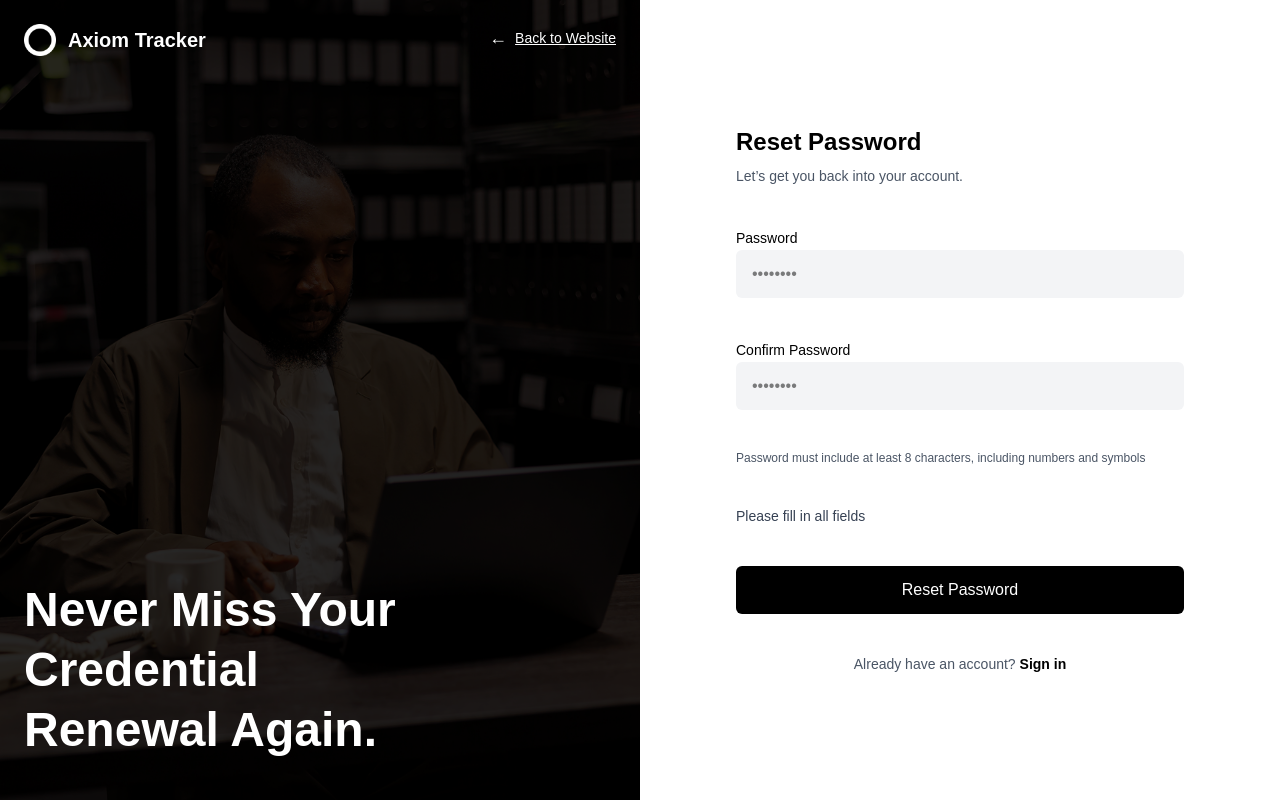
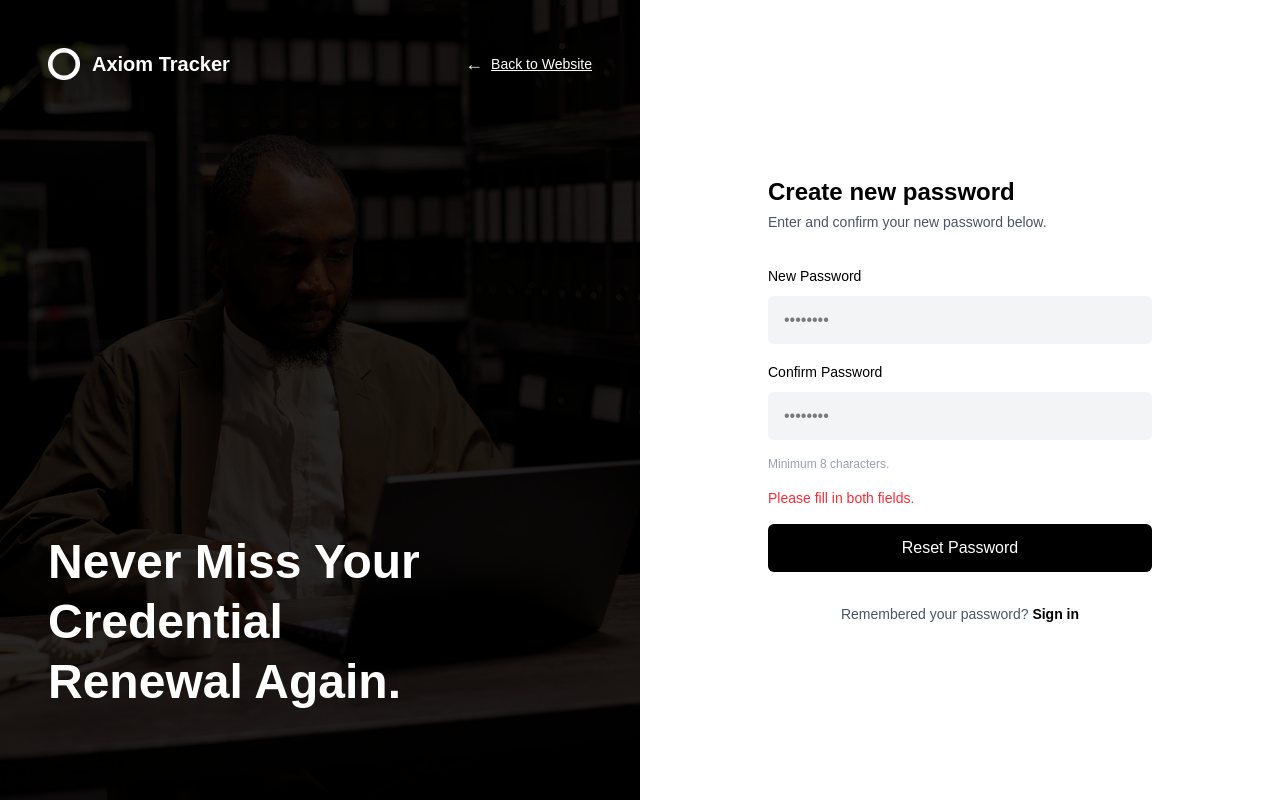
Before and after one commit to jeremiqque/Axiomtracker, a React (Vite) app: page /reset in a window 1280 px wide. Both pictures are taken after a click on the button "Reset Password". Built offline with nearby package versions, Linux system fonts and the light colour scheme; no server answers; a web font is replaced by a local one.

Commit message:
added password reset page

```diff
--- a/src/components/ResetPassword.tsx
+++ b/src/components/ResetPassword.tsx
@@ -2,84 +2,51 @@ import { useState, useEffect } from "react";
 import { Link, useNavigate } from "react-router-dom";
 import privateImg from "../assets/private.png";
 import subtract from "../assets/subtract.png";
+import supabase from "../lib/supabase";
 
-export default function InviteEmployees() {
+export default function ResetPassword() {
   const [password, setPassword] = useState("");
   const [confirmPassword, setConfirmPassword] = useState("");
   const [loading, setLoading] = useState(false);
-  const [message, setMessage] = useState("");
-  const [token, setToken] = useState("");
-  const [email, setEmail] = useState("");
+  const [error, setError] = useState("");
+  const [done, setDone] = useState(false);
   const navigate = useNavigate();
 
   useEffect(() => {
-    // Get email from localStorage
-    const emailParam = localStorage.getItem("reset_email");
-
-    if (emailParam) {
-      setEmail(emailParam);
-      // For simplicity, set a dummy token or handle without token
-      setToken("dummy_token");
-    } else {
-      setMessage("No email found. Please go back and enter your email.");
+    // Supabase auto-exchanges the recovery code from the URL on load.
+    // onAuthStateChange fires PASSWORD_RECOVERY once that's done.
+    const { data: { subscription } } = supabase.auth.onAuthStateChange((event) => {
+      if (event === "PASSWORD_RECOVERY") {
+        // session is now established — form is already visible
       }
+    });
+    return () => subscription.unsubscribe();
   }, []);
 
   const handleReset = async () => {
+    setError("");
+
     if (!password || !confirmPassword) {
-      setMessage("Please fill in all fields");
+      setError("Please fill in both fields.");
       return;
     }
-
     if (password.length < 8) {
-      setMessage("Password must be at least 8 characters");
+      setError("Password must be at least 8 characters.");
       return;
     }
-
     if (password !== confirmPassword) {
-      setMessage("Passwords do not match");
-      return;
-    }
-
-    if (!token || !email) {
-      setMessage("Invalid reset link. Please request a new password reset.");
+      setError("Passwords do not match.");
       return;
     }
 
     setLoading(true);
-    setMessage("");
+    const { error: updateError } = await supabase.auth.updateUser({ password });
+    setLoading(false);
 
-    try {
-      const apiUrl = import.meta.env.VITE_API_URL || 'http://localhost:3001';
-      const response = await fetch(`${apiUrl}/api/reset-password`, {
-        method: 'POST',
-        headers: {
-          'Content-Type': 'application/json',
-        },
-        body: JSON.stringify({
-          email,
-          token,
-          newPassword: password,
-        }),
-      });
-
-      const data = await response.json();
-
-      if (!response.ok) {
-        setMessage(data.error || 'Failed to reset password');
-        return;
-      }
-
-      setMessage("Password reset successful");
-
-      setTimeout(() => {
-        navigate("/resetconfirm");
-      }, 1200);
-    } catch (err) {
-      console.error(err);
-      setMessage("Something went wrong. Try again.");
-    } finally {
-      setLoading(false);
+    if (updateError) {
+      setError(updateError.message);
+    } else {
+      setDone(true);
     }
   };
 
@@ -94,23 +61,19 @@ export default function InviteEmployees() {
           <div className="absolute inset-0 bg-black/60" />
         </div>
 
-        <div className="relative h-full flex flex-col justify-between p-12 text-white">
-          <div>
-            <div className="absolute top-6 left-6 flex items-center gap-3 text-white">
+        <div className="relative h-full flex flex-col p-12 text-white">
+          <div className="flex items-center justify-between">
+            <div className="flex items-center gap-3">
               <img src={subtract} alt="Axiom Tracker Logo" className="w-8 h-8 invert" />
-              <span className="hidden md:block text-xl font-semibold">Axiom Tracker</span>
+              <span className="text-xl font-semibold">Axiom Tracker</span>
             </div>
-
-            <Link
-              to="/"
-              className="absolute top-6 right-6 text-white flex items-center gap-2 cursor-pointer"
-            >
+            <Link to="/" className="text-white flex items-center gap-2">
               <span className="text-lg">←</span>
-              <p className="hidden md:block underline text-sm">Back to Website</p>
+              <p className="underline text-sm">Back to Website</p>
             </Link>
           </div>
 
-          <div className="absolute bottom-10 left-6 text-white">
+          <div className="mt-auto pb-10">
             <h1 className="text-3xl sm:text-4xl lg:text-5xl font-bold leading-tight">
               Never Miss Your Credential <br /> Renewal Again.
             </h1>
@@ -119,59 +82,77 @@ export default function InviteEmployees() {
       </div>
 
       {/* RIGHT SIDE */}
-      <div className="w-full md:w-1/2 lg:w-1/2 bg-white flex items-center justify-center px-6 sm:px-10 py-6 sm:py-10 md:py-12 min-h-screen">
-        <div className="w-full max-w-md space-y-6 sm:space-y-10">
+      <div className="w-full md:w-1/2 bg-white flex items-center justify-center px-6 sm:px-10 py-12 min-h-screen">
+        <div className="w-full max-w-sm">
+          {done ? (
+            /* ── Success state ── */
+            <div className="text-center space-y-4">
+              <div className="w-14 h-14 rounded-full bg-emerald-100 grid place-items-center mx-auto">
+                <svg className="w-7 h-7 text-emerald-600" fill="none" stroke="currentColor" strokeWidth={2} viewBox="0 0 24 24">
+                  <path strokeLinecap="round" strokeLinejoin="round" d="M5 13l4 4L19 7" />
+                </svg>
+              </div>
+              <h2 className="text-2xl font-bold">Password updated!</h2>
+              <p className="text-sm text-gray-600">Your password has been reset successfully.</p>
+              <button
+                onClick={() => navigate("/login")}
+                className="w-full bg-black text-white py-3 rounded-md mt-4 hover:bg-gray-800 transition-colors"
+              >
+                Sign in
+              </button>
+            </div>
+          ) : (
+            /* ── Reset form ── */
+            <>
+              <h2 className="text-2xl font-bold">Create new password</h2>
+              <p className="text-sm mt-1 text-gray-600">
+                Enter and confirm your new password below.
+              </p>
+
+              <div className="mt-8 space-y-4">
                 <div>
-            <h2 className="text-2xl font-bold">Reset Password</h2>
-            <p className="text-sm mt-2 text-gray-600">
-              Let’s get you back into your account.
-            </p>
-          </div>
-
-          <div>
-            <label className="text-sm font-medium mb-2">Password</label>
+                  <label className="text-sm font-medium">New Password</label>
                   <input
                     type="password"
                     value={password}
                     onChange={(e) => setPassword(e.target.value)}
                     placeholder="••••••••"
-              className="w-full bg-gray-100 px-4 py-3 rounded-md outline-none"
+                    className="w-full bg-gray-100 px-4 py-3 rounded-md mt-2 outline-none"
                   />
                 </div>
 
                 <div>
-            <label className="text-sm font-medium mb-2">Confirm Password</label>
+                  <label className="text-sm font-medium">Confirm Password</label>
                   <input
                     type="password"
                     value={confirmPassword}
                     onChange={(e) => setConfirmPassword(e.target.value)}
                     placeholder="••••••••"
-              className="w-full bg-gray-100 px-4 py-3 rounded-md outline-none"
+                    className="w-full bg-gray-100 px-4 py-3 rounded-md mt-2 outline-none"
                   />
                 </div>
 
-          <div className="text-xs text-gray-600">
-            Password must include at least 8 characters, including numbers and symbols
-          </div>
+                <p className="text-xs text-gray-400">Minimum 8 characters.</p>
 
-          {message && (
-            <p className="text-sm text-gray-700">{message}</p>
-          )}
+                {error && <p className="text-sm text-red-500">{error}</p>}
 
                 <button
                   onClick={handleReset}
                   disabled={loading}
-            className="w-full bg-black text-white py-3 rounded-md disabled:opacity-50"
+                  className="w-full bg-black text-white py-3 rounded-md disabled:opacity-50 hover:bg-gray-800 transition-colors"
                 >
-            {loading ? "Resetting..." : "Reset Password"}
+                  {loading ? "Saving…" : "Reset Password"}
                 </button>
+              </div>
 
-          <div className="text-center text-xs sm:text-sm text-gray-600">
-            Already have an account?{" "}
-            <Link to="/resetcomfirm" className="font-semibold text-black hover:underline">
+              <div className="text-center text-sm text-gray-600 mt-8">
+                Remembered your password?{" "}
+                <Link to="/login" className="font-semibold text-black hover:underline">
                   Sign in
                 </Link>
               </div>
+            </>
+          )}
         </div>
       </div>
     </div>
```
Lines whose indentation alone changed are shown as unchanged.
